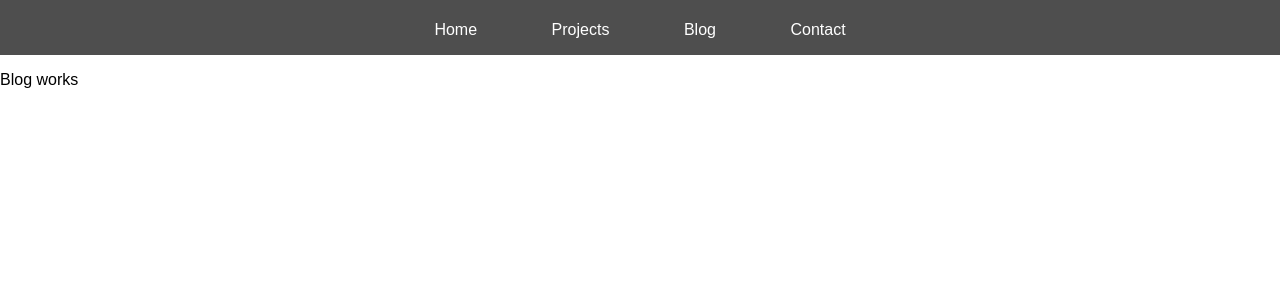
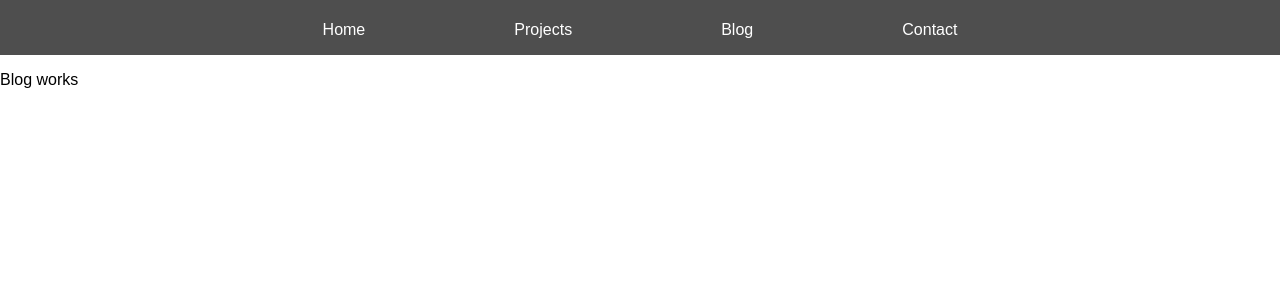
Before and after one commit to pseudoralph/prdmo-portfolio, a React app: page /#/blog in a window 1280 px wide. Shown: the top 300 px of the page. Built offline with nearby package versions, Linux system fonts and the light colour scheme.

Commit message:
add binding instead of fat arrow (linting issue)

```diff
--- a/src/components/Hover.jsx
+++ b/src/components/Hover.jsx
@@ -1,29 +1,33 @@
 import React from 'react';
 import PropTypes from 'prop-types';
+import { STYLES } from './styles';
 
 class Hover extends React.Component {
   constructor(props) {
     super(props);
 
     this.state = { hover: false };
+
+    this.toggleHover = this.toggleHover.bind(this);
   }
 
-  toggleHover = () => {
+  toggleHover() {
     this.setState(state => {
       return { hover: state.hover ? false : true };
     });
-    console.log(this.state.hover);
-    // console.log(this.state);
-  };
+  }
 
   render() {
     return (
       <div
         onMouseEnter={this.toggleHover}
         onMouseLeave={this.toggleHover}
-        style={{ display: 'inline' }}
+        style={
+          this.state.hover
+            ? { ...STYLES.section, ...STYLES.sectionHover }
+            : { ...STYLES.section }
+        }
       >
-        {this.state.hover ? '>' : ''}
         {this.props.children}
       </div>
     );
```
Also changed, not shown: .eslintrc.json.
